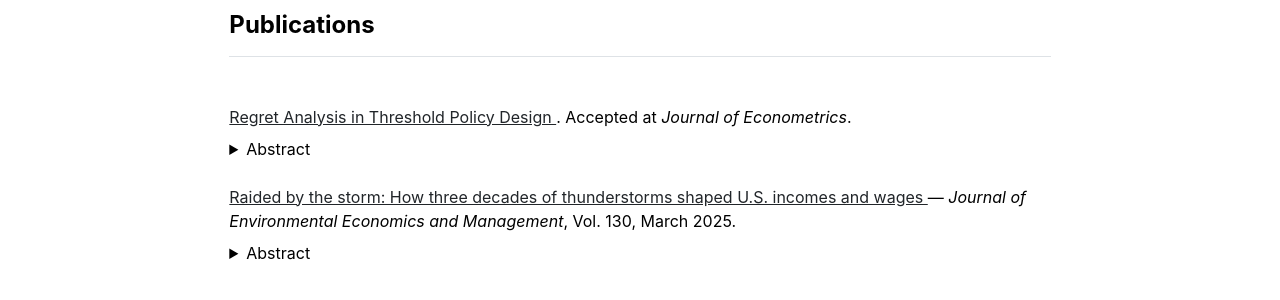
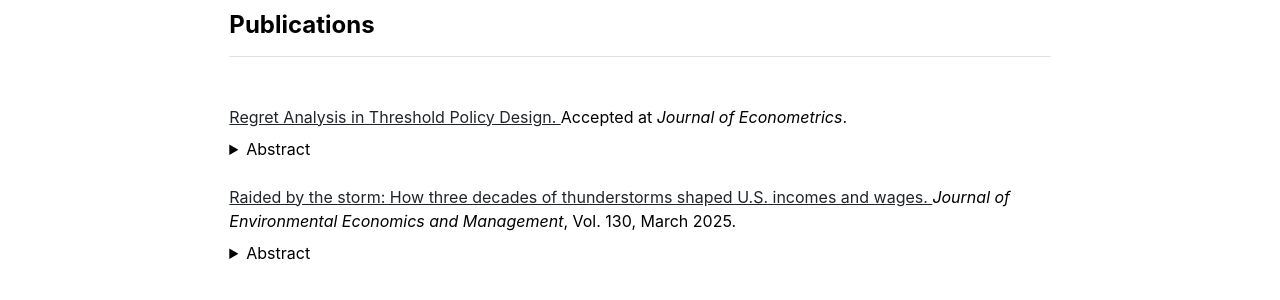
Before and after one commit to fedecrp/fedecrp.github.io, a Jekyll site: the page built from index.md, in a window 1280 px wide. Shown: the part 572-872 px from the top of the page. Built offline with Jekyll 4.4.1, drawn with Linux system fonts in a browser that asks for light colours; part of the change alters nothing that is shown.

```diff
--- a/_includes/publications.html
+++ b/_includes/publications.html
@@ -7,9 +7,9 @@
         <!-- your title line -->
         <div>
           <a href="https://arxiv.org/pdf/2404.11767" target="_blank">
-            Regret Analysis in Threshold Policy Design
+            Regret Analysis in Threshold Policy Design.
           </a>
-          . Accepted at <em>Journal of Econometrics</em>.
+          Accepted at <em>Journal of Econometrics</em>.
         </div>
 
         <!-- DETAILS / SUMMARY for abstract -->
@@ -17,8 +17,7 @@
           <summary>Abstract</summary>
           <div class="abstract-content mt-2">
             <p>
-              Lorem ipsum dolor sit amet, consectetur adipiscing elit.
-              Sed do eiusmod tempor incididunt ut labore et dolore magna aliqua…
+              Threshold policies are decision rules that assign treatments based on whether an observable characteristic exceeds a certain threshold. They are widespread across multiple domains, including welfare programs, taxation, and clinical medicine. This paper examines the problem of designing threshold policies using experimental data, when the goal is to maximize the population welfare. First, I characterize the regret – a measure of policy optimality – of the Empirical Welfare Maximizer (EWM) policy, popular in the literature. Next, I introduce the Smoothed Welfare Maximizer (SWM) policy, which improves the EWM’s regret convergence rate under an additional smoothness condition. The two policies are compared by studying how differently their regrets depend on the population distribution, and investigating their finite sample performances through Monte Carlo simulations. In many contexts, the SWM policy guarantees larger welfare than the EWM. An empirical illustration demonstrates how the treatment recommendations of the two policies may differ in practice.
             </p>
           </div>
         </details>
@@ -27,9 +26,9 @@
       <li class="mb-4">
         <div>
           <a href="https://pdf.sciencedirectassets.com/…main.pdf" target="_blank">
-            Raided by the storm: How three decades of thunderstorms shaped U.S. incomes and wages
+            Raided by the storm: How three decades of thunderstorms shaped U.S. incomes and wages.
           </a>
-          — <em>Journal of Environmental Economics and Management</em>, Vol. 130, March 2025.
+          <em>Journal of Environmental Economics and Management</em>, Vol. 130, March 2025.
         </div>
         <details class="abstract-toggle mt-2">
           <summary>Abstract</summary>
```
